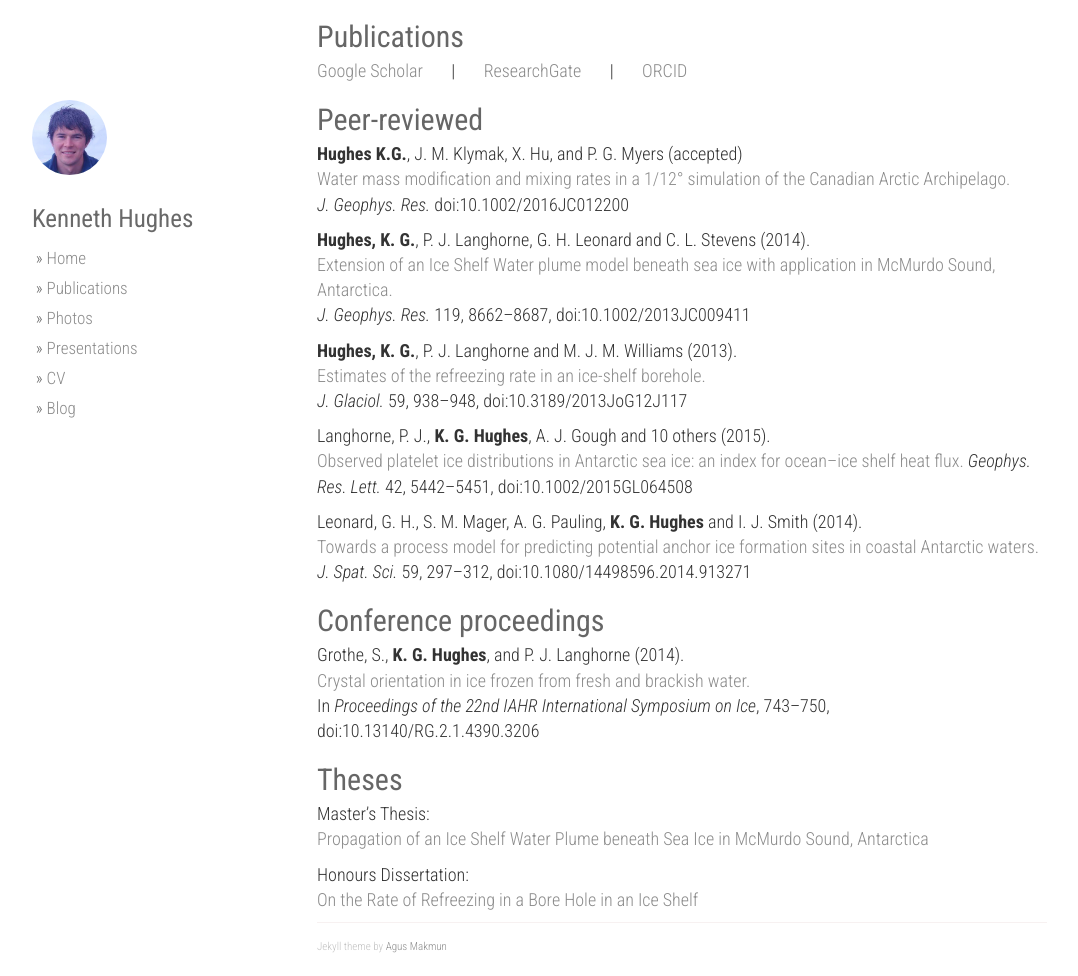
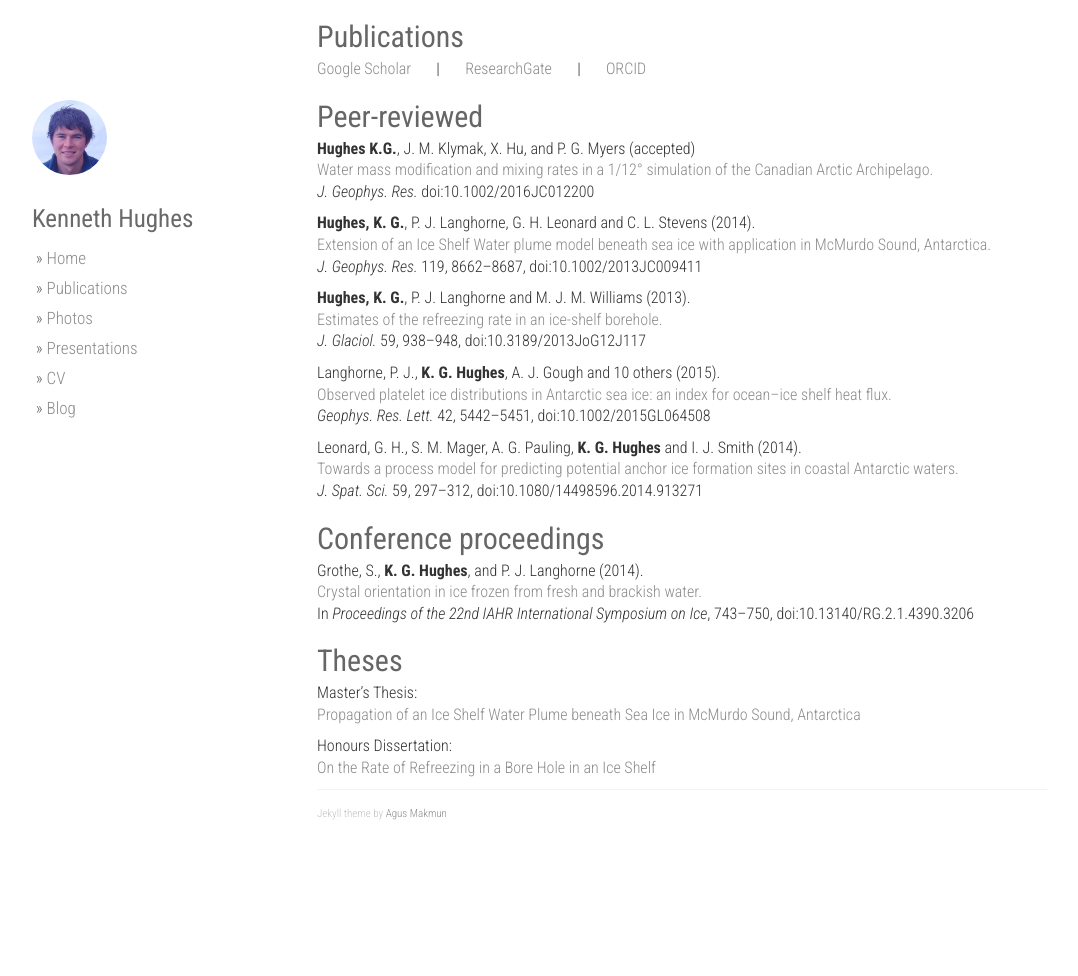
Before and after one commit to hugke729/hugke729.github.io, a Jekyll site: the page built from publications/index.md, in a window 1280 px wide and 976 px high. Shown: the whole window, without its empty margins (53-1131 px from the left). Built offline with Jekyll 4.4.1, drawn with Linux system fonts in a browser that asks for light colours; nearby versions of some CDN libraries.

Commit message:
Adjust font sizes again

```diff
--- a/static/css/publications.css
+++ b/static/css/publications.css
@@ -1,6 +1,6 @@
 @import url(main.css);
 p {
-    font-size: 18px;
-    line-height: 1.4em;
+    font-size: 16px;
+    line-height: 1.35em;
     color: #333;
 }
```
Also changed, not shown: publications/index.md (line endings or trailing spaces).
